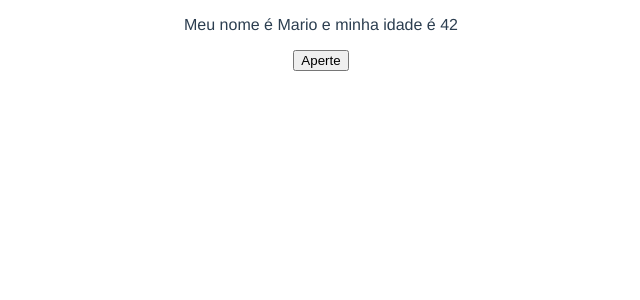
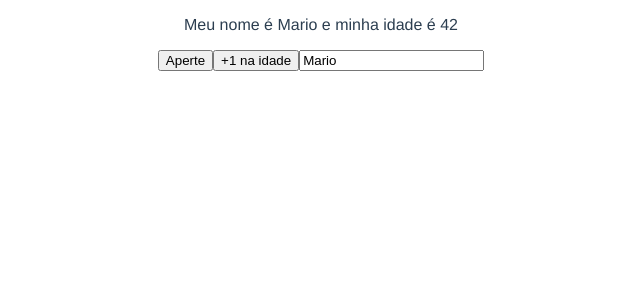
Before and after one commit to MaoDoBan/vue-blog-test, a Vue app: page / in a window 1280 px wide. Shown: the top 300 px of the page, without its empty margins (319-959 px from the left). Built offline with nearby package versions, Linux system fonts and the light colour scheme.

Commit message:
usando ref para tornar dados reativos

```diff
--- a/src/views/Home.vue
+++ b/src/views/Home.vue
@@ -1,7 +1,9 @@
 <template>
   <div class="home">
-    <p ref="texto">Meu nome é {{ nome }} e minha idade é {{ idade }}</p>
+    <p>Meu nome é {{ nome }} e minha idade é {{ idade }}</p>
     <button @click="clicar">Aperte</button>
+    <button @click="idade++">+1 na idade</button>
+    <input type="text" v-model="nome">
   </div>
 </template>
 
@@ -11,17 +13,16 @@ import { ref } from 'vue';
 export default {
   name: 'Home',
   setup(){ //roda antes dos livecycle hooks
-    const texto = ref(null);
-
-    let nome = "Mario";
-    let idade = 42;
+    const nome = ref("Mario");
+    const idade = ref(42);
 
     function clicar(){
       console.log("clicou!");
-      texto.value.textContent = "Bah dai né, tava frio";
+      nome.value = "Luigi";
+      idade.value += 1;
     }
 
-    return {nome, idade, clicar, texto};
+    return {nome, idade, clicar};
   }
 }
 </script>
```
